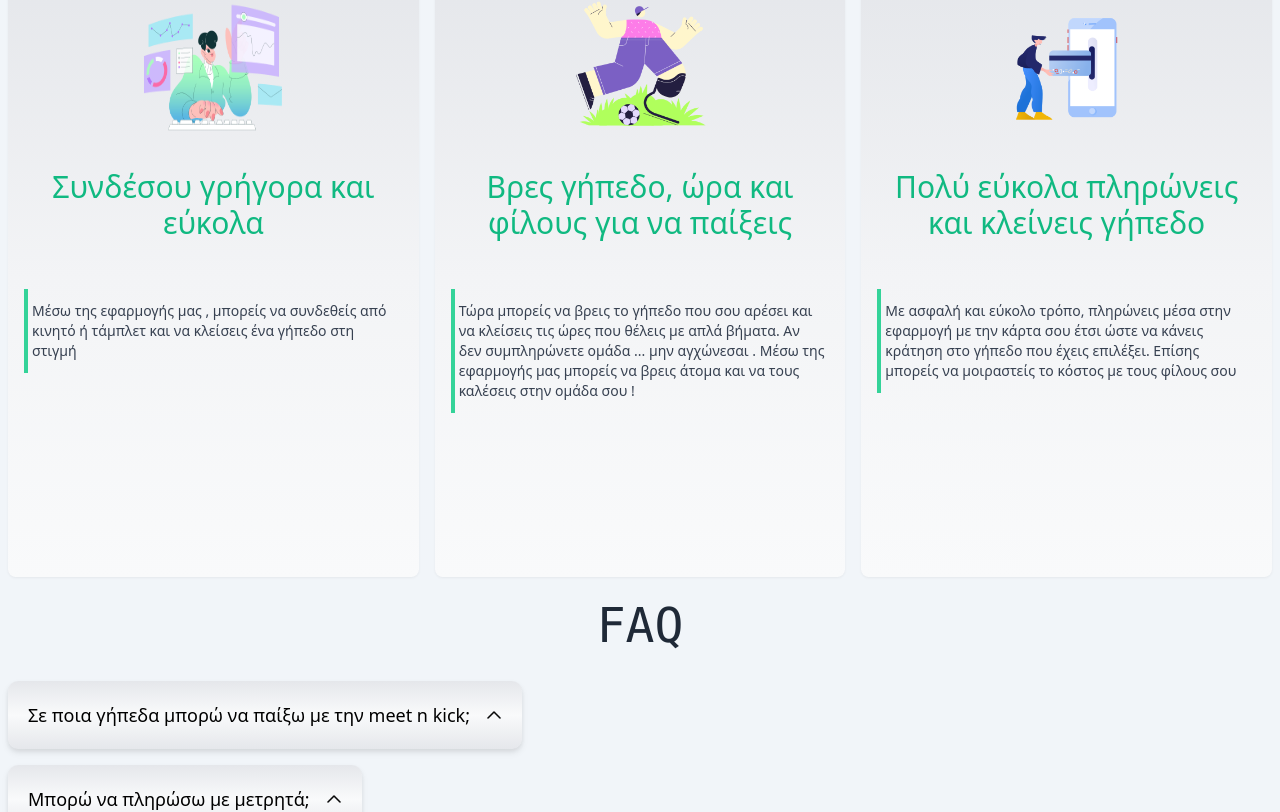
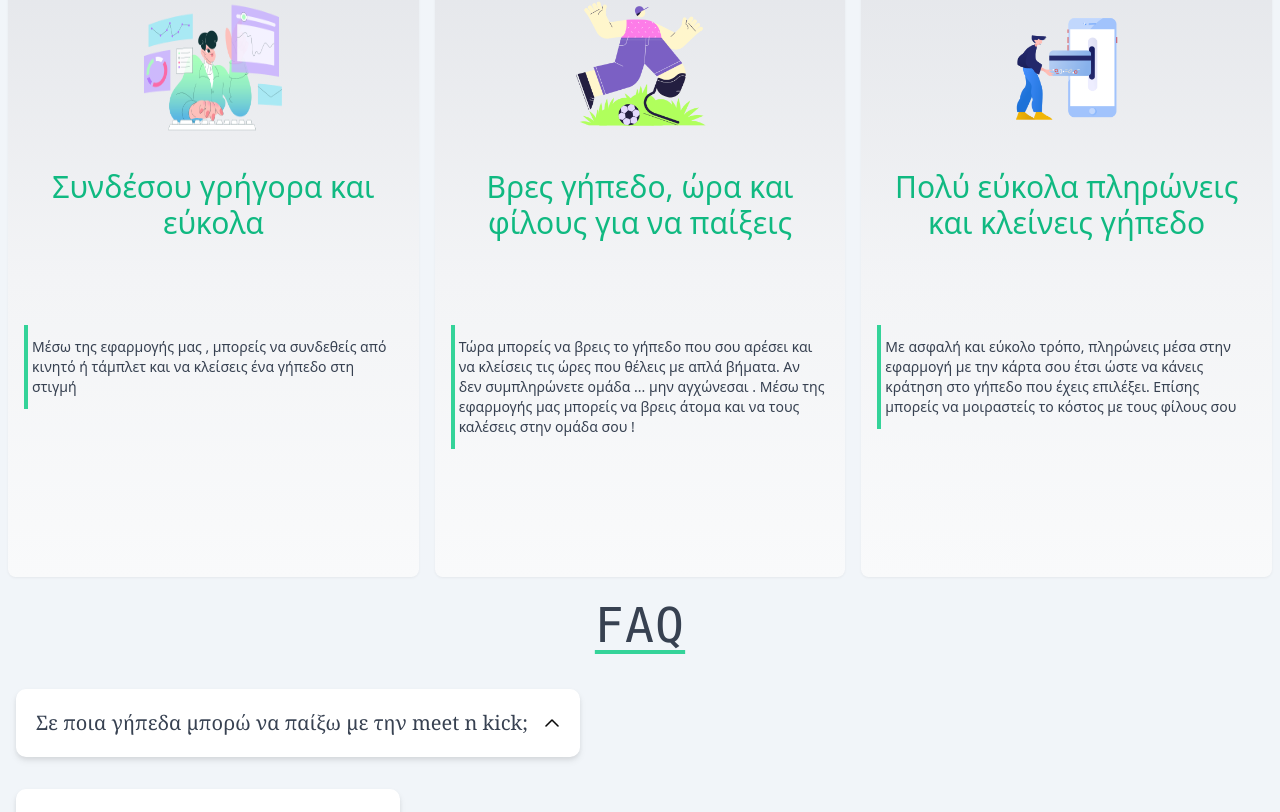
Before and after one commit to stamchris/website, a React (Vite) app: page / in a window 1280 px wide. Shown: the part 823-1635 px from the top of the page. Built offline with nearby package versions, Linux system fonts and the light colour scheme.

Commit message:
Bug Fixes

```diff
--- a/src/components/Faq.jsx
+++ b/src/components/Faq.jsx
@@ -22,16 +22,16 @@ const Faq = () => {
         <section
         className="flex flex-col"
         >
-            <h1 className='text-5xl text-gray-800 m-4 p-2 font-mono text-center'
+            <h1 className='text-5xl text-gray-700 m-4 p-2 font-mono text-center tracking-wide underline underline-offset-8 decoration-emerald-400'
             >FAQ
             </h1>
             {
                 faqList.map((item) => (
                     <div key={item.id} className='flex flex-col'>
-                        <div className='flex-1 flex flew-row justify-center items-center h-24 w-fit p-5 m-2 bg-gradient-to-b from-gray-200 via-gray-50 to-gray-200 cursor-pointer rounded-[10px] drop-shadow-md' key={item.id}
+                        <div className='flex-1 flex flew-row justify-center items-center h-24 w-fit p-5 m-4 cursor-pointer rounded-[10px] bg-white drop-shadow-md' key={item.id}
                         onClick = {() => {handleClick(item.id)}} >
 
-                            <h1 className='text-lg '>
+                            <h1 className='text-base md:text-xl font-serif text-gray-700'>
                                 {item.question}
                             </h1>
                             <img src={arrow} alt="arrow up"
@@ -40,7 +40,7 @@ const Faq = () => {
 
                         </div>
 
-                        <div className={`${item.active ? 'block' : 'hidden'} justify-center items-center flex-1 h-24 w-fit bg-gray-50 p-4 m-1 rounded-[10px] border-l-8 border-emerald-400 text-gray-800`}>
+                        <div className={`${item.active ? 'block' : 'hidden'} justify-center items-center flex-1 h-24 w-fit ml-4 bg-gray-50 p-4 m-1 rounded border-l-8 border-emerald-400 text-sm md:text-base text-gray-800 bg-white drop-shadow-md`}>
                             {item.answer}
                         </div>
                     </div>
--- a/src/components/Illustration.jsx
+++ b/src/components/Illustration.jsx
@@ -1,6 +1,5 @@
 import styles from '../style';
 import { productItems} from '../constants'
-import {illu1,illu2,illu3} from '../assets';
 
 const Illustration = () =>(
 
@@ -11,7 +10,7 @@ const Illustration = () =>(
                     <img src={`${item.img}`} alt="illustration"
                     className='h-45 w-45 md:h-36 md:w-36'
                     />
-                    <h1 className='text-emerald-500 text-2xl text-center text-bold p-4 my-4 rounded-lg md:text-3xl md:min-h-[90px]'>
+                    <h1 className='text-emerald-500 text-2xl text-center text-bold p-4 my-4 rounded-lg md:text-3xl md:min-h-[140px]'>
                             {item.title}
                     </h1>
                     <p
--- a/src/constants/index.js
+++ b/src/constants/index.js
@@ -1,5 +1,3 @@
-import { illu1 } from "../assets";
-
 
 export const navLinks = [
     {
```
Also changed, not shown: src/assets/index.js (+2 -6 lines).
